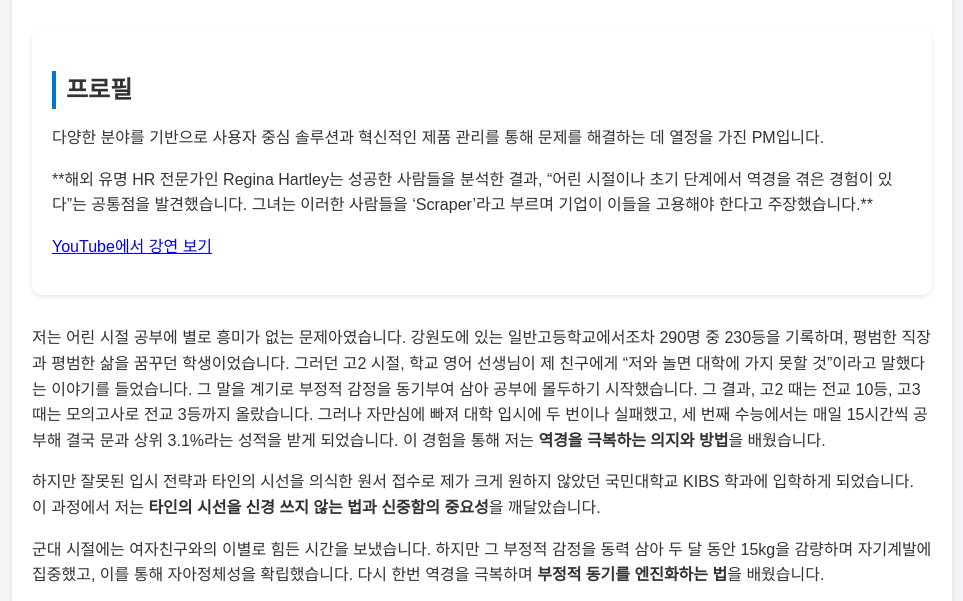
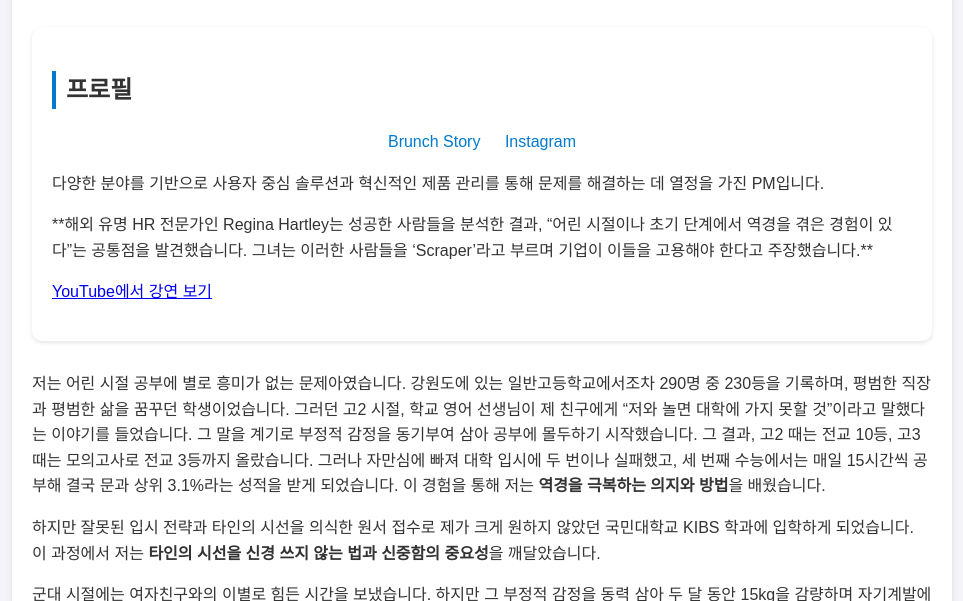
Before and after one commit to Kjsbornin2000/-, a plain HTML site: page index.html in a window 1280 px wide. Shown: the part 188-789 px from the top of the page, without its empty margins (158-1121 px from the left). Drawn offline with Linux system fonts and the light colour scheme.

Commit message:
Update index.html

```diff
--- a/index.html
+++ b/index.html
@@ -119,6 +119,10 @@
         </div>
         <div class="section">
             <h3>프로필</h3>
+             <div class="links">
+            <a href="https://brunch.co.kr/@9e22fe092fea4c7">Brunch Story</a>
+            <a href="https://www.instagram.com/dakgangjeong_official/?next=%2F">Instagram</a>
+        </div>
             <p>다양한 분야를 기반으로 사용자 중심 솔루션과 혁신적인 제품 관리를 통해 문제를 해결하는 데 열정을 가진 PM입니다.
 <p>**해외 유명 HR 전문가인 Regina Hartley는 성공한 사람들을 분석한 결과, “어린 시절이나 초기 단계에서 역경을 겪은 경험이 있다”는 공통점을 발견했습니다. 그녀는 이러한 사람들을 ‘Scraper’라고 부르며 기업이 이들을 고용해야 한다고 주장했습니다.**</p>
                 <p><a href="https://www.youtube.com/watch?v=jiDQDLnEXdA" target="_blank">YouTube에서 강연 보기</a></p>
@@ -159,7 +163,7 @@
             <h3>기술 역량</h3>
             <ul>
                 <li>Oh My App, Bubble.io (노코드 개발)</li>
-                <li>PIGMA (UI/UX 디자인)</li>
+                <li>FIGMA (UI/UX 디자인)</li>
                 <li>Miri Canvas, Canva (그래픽 디자인)</li>
                 <li>HTML/CSS (웹 개발)</li>
                 <li>Python (프로그래밍)</li>
```
